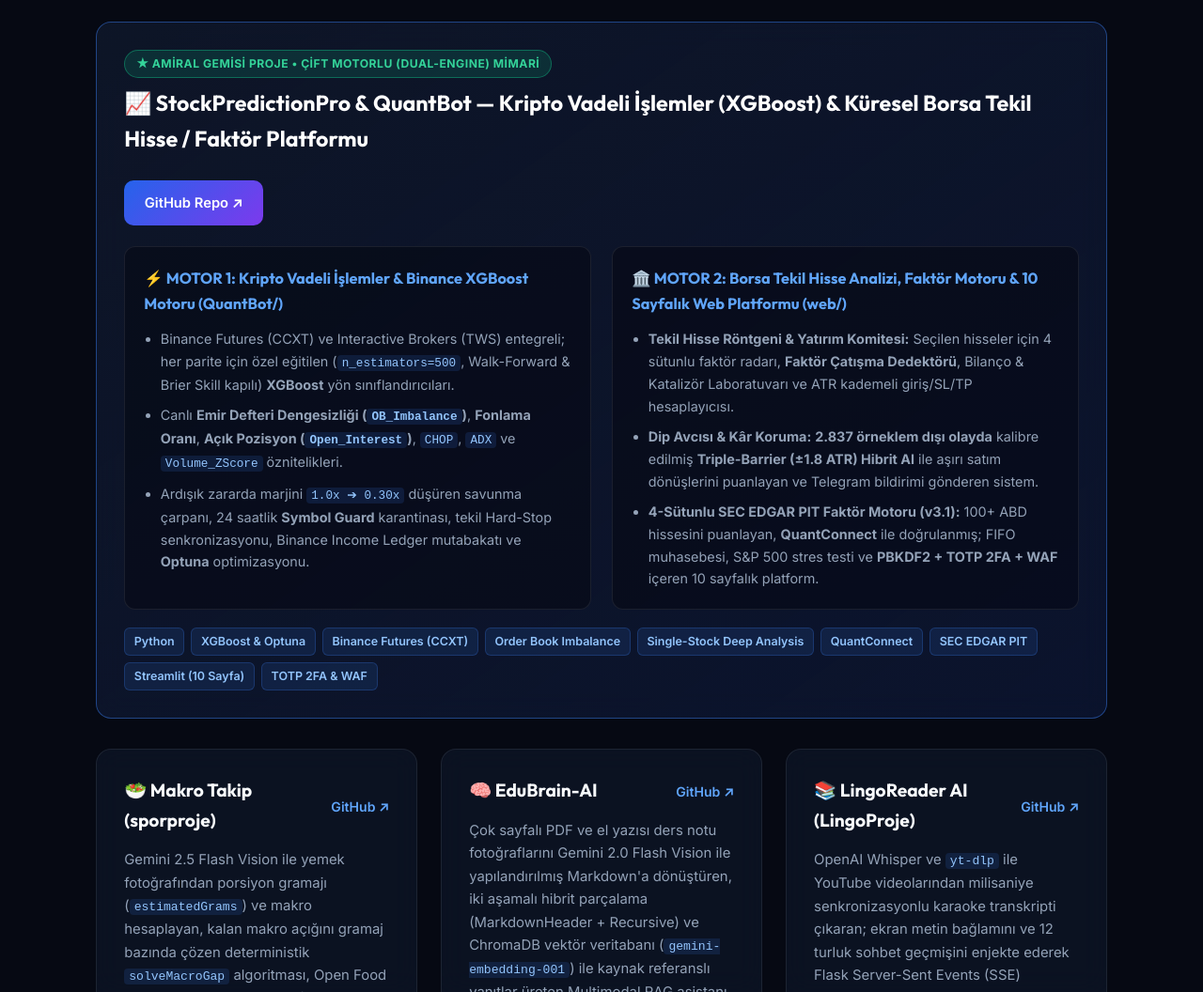
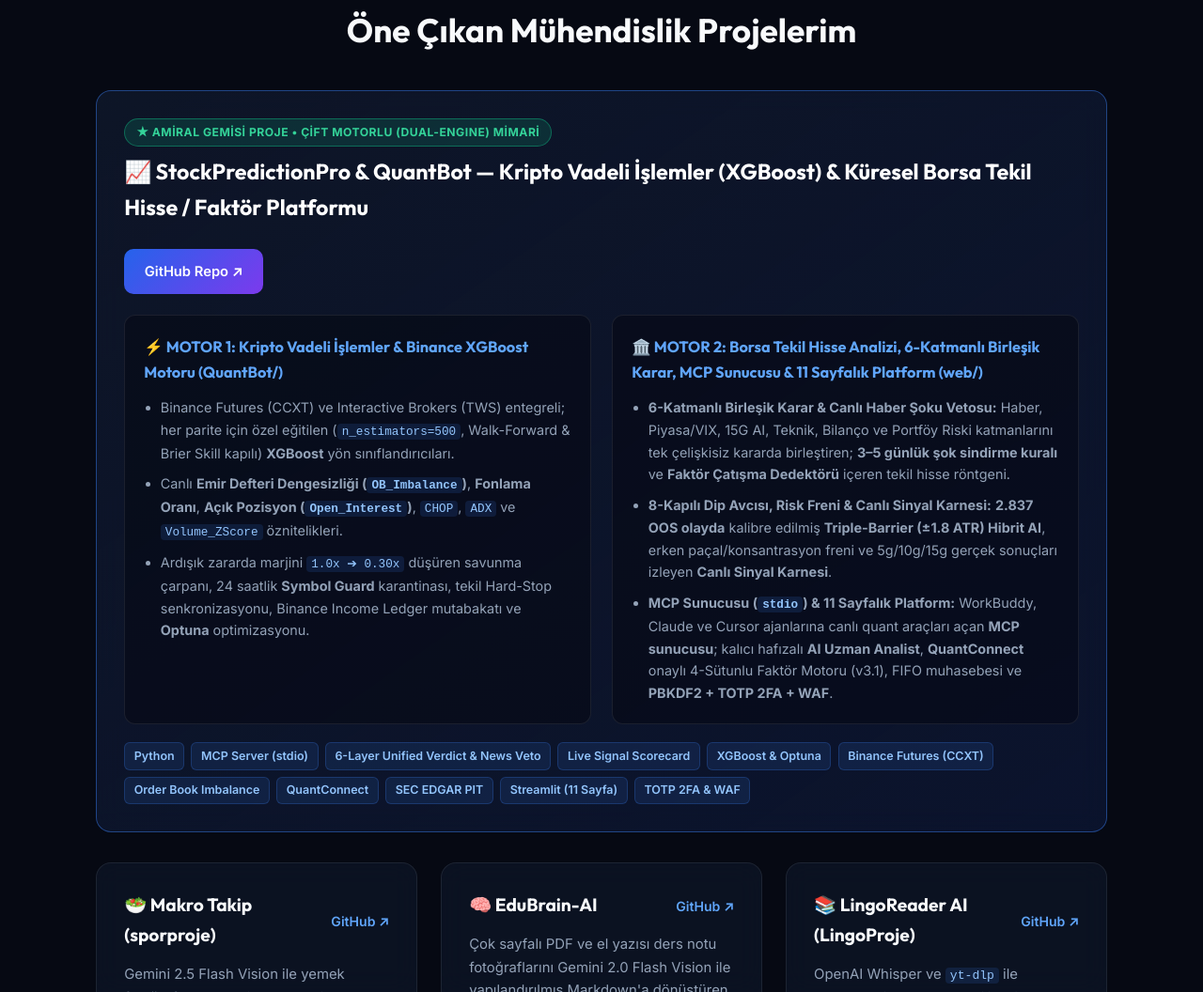
Before and after one commit to talha4111/talha4111.github.io, a plain HTML site: page index.html in a window 1280 px wide. Shown: the part 2018-3074 px from the top of the page at 94% size. Drawn offline with Linux system fonts and the light colour scheme.

Commit message:
Portfolyo ve TR/EN CV PDF guncellendi

```diff
--- a/index.html
+++ b/index.html
@@ -100,11 +100,11 @@
         <div class="competency-grid">
             <div class="comp-card glass-panel">
                 <h3 data-tr="🤖 Yapay Zeka & Makine Öğrenmesi" data-en="🤖 AI & Machine Learning">🤖 Yapay Zeka & Makine Öğrenmesi</h3>
-                <p>XGBoost, Random Forest, Scikit-Learn, Optuna (Hiperparametre Optimizasyonu), Triple-Barrier Etiketleme, Brier Skill Kalibrasyonu, LangChain (LCEL), ChromaDB (Vektör DB), Google Gemini 2.5/2.0 Flash Vision & Embeddings, OpenAI Whisper (ASR), Hugging Face BERT, TensorFlow/Keras (Bi-LSTM), Sıfırdan KNN & CART Karar Ağacı (Gini Impurity).</p>
+                <p>XGBoost, Random Forest, Scikit-Learn, Optuna (Hiperparametre Optimizasyonu), Triple-Barrier Etiketleme, Brier Skill Kalibrasyonu, Model Context Protocol (<code>stdio</code> MCP Server — WorkBuddy / Claude / Cursor Ajan Entegrasyonu), LangChain (LCEL), ChromaDB (Vektör DB), Google Gemini 2.5/2.0 Flash Vision & Embeddings, OpenAI Whisper (ASR), Hugging Face BERT, TensorFlow/Keras (Bi-LSTM), Sıfırdan KNN & CART Karar Ağacı (Gini Impurity).</p>
             </div>
             <div class="comp-card glass-panel">
                 <h3 data-tr="📈 Kantitatif Finans & Algoritmik Trading" data-en="📈 Quantitative Finance & Algorithmic Trading">📈 Kantitatif Finans & Algoritmik Trading</h3>
-                <p>Binance Futures API (CCXT), Emir Defteri Dengesizliği (<code>OB_Imbalance</code>), Fonlama Oranı & Açık Pozisyon Analizi, Interactive Brokers (TWS), QuantConnect (LEAN), SEC EDGAR Point-in-Time Veri Hattı, Tekil Hisse Faktör Çatışma Dedektörü, Walk-Forward Backtesting, FIFO Lot Muhasebesi.</p>
+                <p>Binance Futures API (CCXT), Emir Defteri Dengesizliği (<code>OB_Imbalance</code>), Fonlama Oranı & Açık Pozisyon Analizi, 6-Katmanlı Birleşik Karar Motoru, Canlı Haber Şoku Vetosu & Şok Sindirme Analizi, Canlı Sinyal Karnesi (OOS Scorecard), Interactive Brokers (TWS), QuantConnect (LEAN), SEC EDGAR Point-in-Time Veri Hattı, Tekil Hisse Faktör Çatışma Dedektörü, Walk-Forward Backtesting, FIFO Lot Muhasebesi.</p>
             </div>
             <div class="comp-card glass-panel">
                 <h3 data-tr="💻 Full-Stack, Mobil & Masaüstü" data-en="💻 Full-Stack, Mobile & Desktop">💻 Full-Stack, Mobil & Masaüstü</h3>
@@ -140,23 +140,25 @@
                     </ul>
                 </div>
                 <div class="engine-box">
-                    <h4 data-tr="🏛️ MOTOR 2: Borsa Tekil Hisse Analizi, Faktör Motoru & 10 Sayfalık Web Platformu (web/)" data-en="🏛️ ENGINE 2: Single-Stock Deep Analysis, Factor Engine & 10-Page Web Platform (web/)">🏛️ MOTOR 2: Borsa Tekil Hisse Analizi, Faktör Motoru & 10 Sayfalık Web Platformu (web/)</h4>
+                    <h4 data-tr="🏛️ MOTOR 2: Borsa Tekil Hisse Analizi, 6-Katmanlı Birleşik Karar, MCP Sunucusu & 11 Sayfalık Platform (web/)" data-en="🏛️ ENGINE 2: Single-Stock Analysis, 6-Layer Unified Verdict, MCP Server & 11-Page Platform (web/)">🏛️ MOTOR 2: Borsa Tekil Hisse Analizi, 6-Katmanlı Birleşik Karar, MCP Sunucusu & 11 Sayfalık Platform (web/)</h4>
                     <ul>
-                        <li data-tr="Tekil Hisse Derinlemesine Röntgen & Yatırım Komitesi: Seçilen hisseler için 4 sütunlu faktör radarı, değer tuzağı/momentum çelişkilerini yakalayan Faktör Çatışma Dedektörü, Bilanço & Katalizör Laboratuvarı ve ATR kademeli giriş/SL/TP hesaplayıcısı." data-en="Single-Stock X-Ray & Investment Committee: 4-pillar factor radar, automated Factor Conflict Detector, Catalyst & Earnings Lab, and ATR-based staged entry/SL/TP calculators."><strong>Tekil Hisse Röntgeni & Yatırım Komitesi:</strong> Seçilen hisseler için 4 sütunlu faktör radarı, <strong>Faktör Çatışma Dedektörü</strong>, Bilanço & Katalizör Laboratuvarı ve ATR kademeli giriş/SL/TP hesaplayıcısı.</li>
-                        <li data-tr="Dip Avcısı & Kâr Koruma: 2.837 örneklem dışı olayda kalibre edilmiş Triple-Barrier (±1.8 ATR) Hibrit AI ile aşırı satım dönüşlerini puanlayan ve Telegram uyarısı gönderen tarayıcı." data-en="Dip & Profit-Protection Hunter: Triple-Barrier (±1.8 ATR) Hybrid AI calibrated across 2,837 out-of-sample events with instant Telegram alerts."><strong>Dip Avcısı & Kâr Koruma:</strong> <strong>2.837 örneklem dışı olayda</strong> kalibre edilmiş <strong>Triple-Barrier (±1.8 ATR) Hibrit AI</strong> ile aşırı satım dönüşlerini puanlayan ve Telegram bildirimi gönderen sistem.</li>
-                        <li data-tr="4-Sütunlu SEC EDGAR PIT Faktör Motoru (v3.1): 100+ ABD hissesini puanlayan, QuantConnect (2021–2026) ile doğrulanmış; FIFO lot muhasebesi, S&P 500 stres testi, TCMB/Yİ-ÜFE vergi modülü ve PBKDF2 + TOTP 2FA + WAF içeren 10 sayfalık Streamlit platformu." data-en="4-Pillar SEC EDGAR PIT Factor Engine (v3.1): Ranks 100+ US equities validated on QuantConnect (2021–2026); 10-page Streamlit platform with FIFO accounting, stress tests, tax indexing, PBKDF2, TOTP 2FA, and WAF."><strong>4-Sütunlu SEC EDGAR PIT Faktör Motoru (v3.1):</strong> 100+ ABD hissesini puanlayan, <strong>QuantConnect</strong> ile doğrulanmış; FIFO muhasebesi, S&P 500 stres testi ve <strong>PBKDF2 + TOTP 2FA + WAF</strong> içeren 10 sayfalık platform.</li>
+                        <li data-tr="6-Katmanlı Birleşik Karar Motoru & Canlı Haber Şoku Vetosu: Haber (RSS & analist revizyonları), Piyasa/VIX, 15G AI, Teknik, Bilanço ve Portföy Riski katmanlarını tek çelişkisiz kararda birleştiren; 3–5 günlük şok sindirme kuralı ve Faktör Çatışma Dedektörü içeren tekil hisse röntgeni." data-en="6-Layer Unified Verdict & Live News Shock Veto: Consolidates News (RSS & analyst revisions), Market/VIX, 15D AI, Technicals, Earnings, and Portfolio Risk into one conflict-free verdict with 3–5d post-shock absorption and Factor Conflict Detector."><strong>6-Katmanlı Birleşik Karar & Canlı Haber Şoku Vetosu:</strong> Haber, Piyasa/VIX, 15G AI, Teknik, Bilanço ve Portföy Riski katmanlarını tek çelişkisiz kararda birleştiren; <strong>3–5 günlük şok sindirme kuralı</strong> ve <strong>Faktör Çatışma Dedektörü</strong> içeren tekil hisse röntgeni.</li>
+                        <li data-tr="8-Kapılı Dip Avcısı, Portföy Risk Freni & Canlı Sinyal Karnesi: 2.837 örneklem dışı olayda kalibre edilmiş Triple-Barrier (±1.8 ATR) Hibrit AI, erken paçal/konsantrasyon freni ve 5g/10g/15g gerçek sonuçları izleyen Canlı Sinyal Karnesi." data-en="8-Gate Dip Hunter, Portfolio Risk Brake & Live Signal Scorecard: Triple-Barrier (±1.8 ATR) Hybrid AI calibrated across 2,837 OOS events, averaging-down/concentration guardrails, and 5d/10d/15d Live Out-of-Sample Signal Scorecard."><strong>8-Kapılı Dip Avcısı, Risk Freni & Canlı Sinyal Karnesi:</strong> <strong>2.837 OOS olayda</strong> kalibre edilmiş <strong>Triple-Barrier (±1.8 ATR) Hibrit AI</strong>, erken paçal/konsantrasyon freni ve 5g/10g/15g gerçek sonuçları izleyen <strong>Canlı Sinyal Karnesi</strong>.</li>
+                        <li data-tr="Model Context Protocol (stdio MCP) Sunucusu & 11 Sayfalık Platform: WorkBuddy, Claude Desktop ve Cursor ajanlarına canlı quant araçları açan MCP sunucusu; kalıcı hafızalı AI Uzman Analist, QuantConnect onaylı 4-Sütunlu SEC EDGAR PIT Faktör Motoru (v3.1), FIFO muhasebesi ve PBKDF2 + TOTP 2FA + WAF güvenliği." data-en="Model Context Protocol (stdio MCP) Server & 11-Page Platform: Exposes live quant tools to WorkBuddy, Claude Desktop, and Cursor agents; Persistent-Memory AI Quant Analyst, QuantConnect-validated 4-Pillar SEC EDGAR PIT Factor Engine (v3.1), FIFO accounting, PBKDF2, TOTP 2FA, and WAF."><strong>MCP Sunucusu (<code>stdio</code>) & 11 Sayfalık Platform:</strong> WorkBuddy, Claude ve Cursor ajanlarına canlı quant araçları açan <strong>MCP sunucusu</strong>; kalıcı hafızalı <strong>AI Uzman Analist</strong>, <strong>QuantConnect</strong> onaylı 4-Sütunlu Faktör Motoru (v3.1), FIFO muhasebesi ve <strong>PBKDF2 + TOTP 2FA + WAF</strong>.</li>
                     </ul>
                 </div>
             </div>
             <div class="project-techs" style="margin-top: 1.2rem;">
                 <span>Python</span>
+                <span>MCP Server (stdio)</span>
+                <span>6-Layer Unified Verdict & News Veto</span>
+                <span>Live Signal Scorecard</span>
                 <span>XGBoost & Optuna</span>
                 <span>Binance Futures (CCXT)</span>
                 <span>Order Book Imbalance</span>
-                <span>Single-Stock Deep Analysis</span>
                 <span>QuantConnect</span>
                 <span>SEC EDGAR PIT</span>
-                <span>Streamlit (10 Sayfa)</span>
+                <span>Streamlit (11 Sayfa)</span>
                 <span>TOTP 2FA & WAF</span>
             </div>
         </div>
```
Also changed, not shown: 2 other files.
